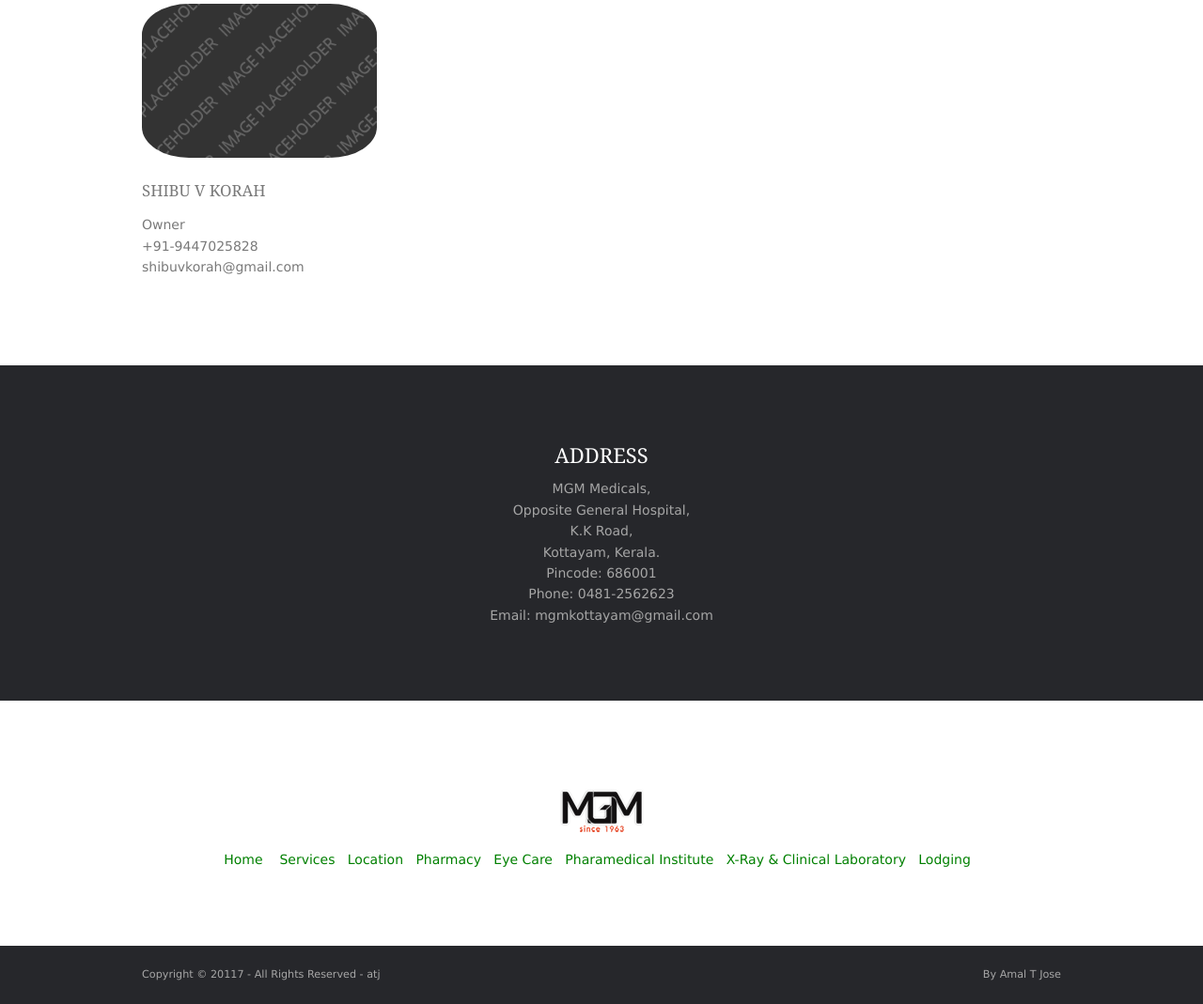
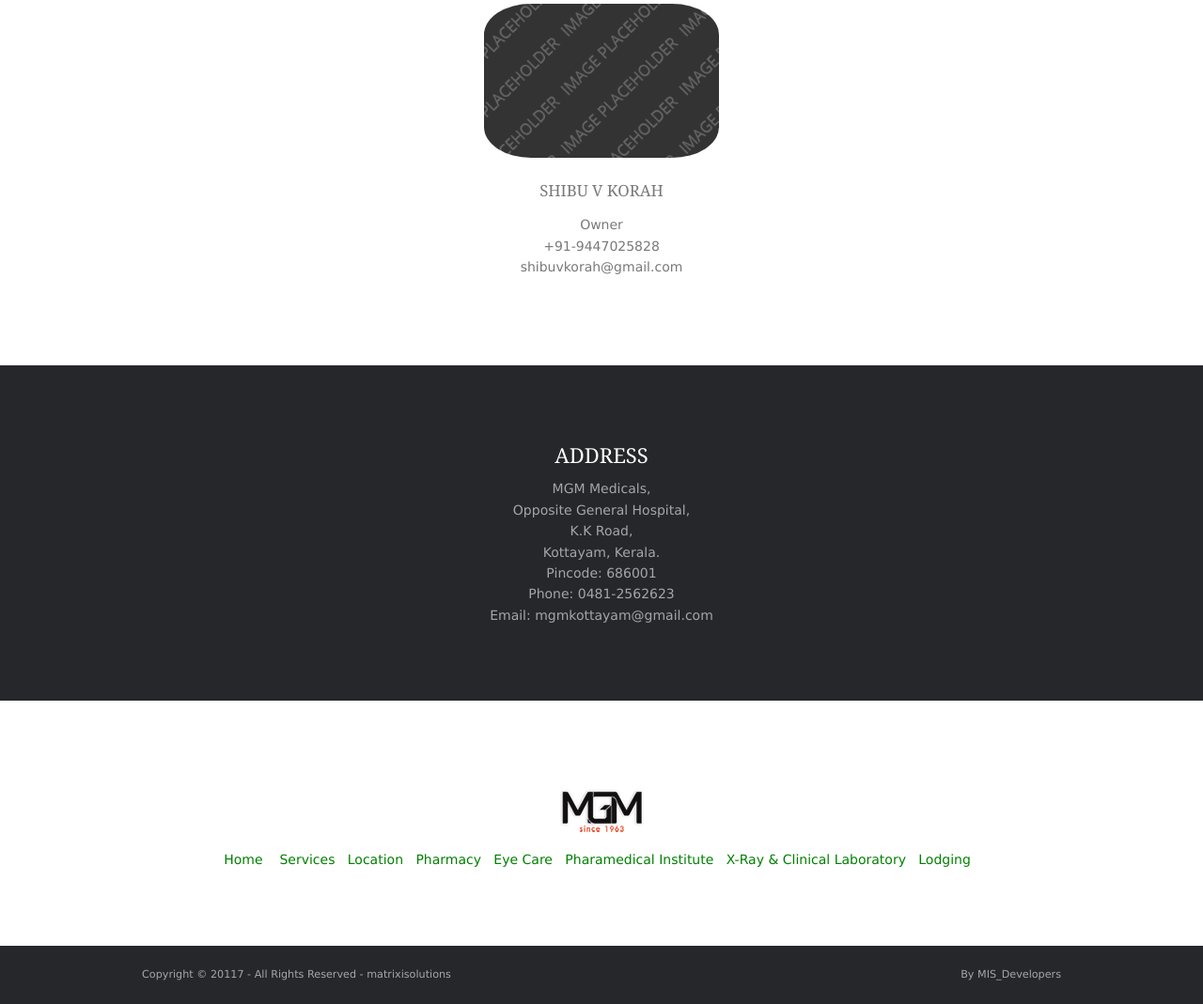
Before and after one commit to christymathew/MGM, a plain HTML site: page services/pharmacy.html in a window 1280 px wide. Shown: the part 2217-3286 px from the top of the page at 94% size. Drawn offline with Linux system fonts and the light colour scheme; files whose address does not match are found by name.

Commit message:
Update pharmacy.html

```diff
--- a/services/pharmacy.html
+++ b/services/pharmacy.html
@@ -1,15 +1,25 @@
 <!DOCTYPE html>
-<!--
-Template Name: Geodarn
-Author: <a href="http://www.os-templates.com/">OS Templates</a>
-Author URI: http://www.os-templates.com/
-Licence: Free to use under our free template licence terms
-Licence URI: http://www.os-templates.com/template-terms
--->
+
 <html>
 <head>
 <title>MGM Pharmacy</title>
 <meta charset="utf-8">
+
+ <meta name="author" content="Matrix Intelligent Solutions">
+        <link rel="shortcut icon" href="http://mgmkottayam.com/Images/fav.png" />
+        <meta name="description" content="MGM Medicals suitated at the heart of Kottayam Town, continues a legacy of 17 years of success in the pharmaceutical industry.">
+        <meta name="google-site-verification" content="oktrlwisuGKm8TiOTd4DRSaysun83I01fBnHV_r3qB8" />
+
+           <meta name="keyword" content="mgmkottayam, mgm,mgmgroup, kottayam, mgm institute, mgm medicals, christy mgm KOTTAYAM md">
+          <meta property="og:title" content="MGM Kottayam" />
+<meta property="og:url" content="http://mgmkottayam.com/services/pharmacy.html" />
+<meta property="og:description" content="MGM Medicals suitated at the heart of Kottayam Town, continues a legacy of 17 years of success in the pharmaceutical industry.">
+<meta property="og:image" content="Imagesfav.png">
+   <meta property="og:locale" content="en_GB" />
+<meta property="og:locale:alternate" content="fr_FR" />
+<meta property="og:locale:alternate" content="es_ES" />
+
+
 <meta name="viewport" content="width=device-width, initial-scale=1.0, maximum-scale=1.0, user-scalable=no">
 <link href="css/layout.css" rel="stylesheet" type="text/css" media="all">
 
@@ -239,14 +249,14 @@
 
 
 
-
+<center>
     <div class="group" style="align-items: center;">
       <div><img class="rotpod" src="images/demo/320x210.png" style=" border-radius: 20%;  width: 250px"  alt=""></div>
-      <div></article>
+      <div>
         <h6 class="nospace font-x1"><br>Shibu V Korah</h6>
         <p>Owner<br>+91-9447025828 <br>shibuvkorah@gmail.com</p>
       </div>
-    </div>
+    </div></center>
     <!-- ################################################################################################ -->
   </section>
 </div>
@@ -303,8 +313,8 @@
 <div class="wrapper row5">
   <div id="copyright" class="hoc clear">
     <!-- ################################################################################################ -->
-    <p class="fl_left">Copyright &copy; 20117 - All Rights Reserved - <a href="#">atj</a></p>
-    <p class="fl_right">By <a target="_blank" href="http://www.os-templates.com/" title="Free Website Templates">Amal T Jose</a></p>
+    <p class="fl_left">Copyright &copy; 20117 - All Rights Reserved - <a href="http://www.matrixisolutions.com/">matrixisolutions</a></p>
+    <p class="fl_right">By <a target="_blank" href="http://www.matrixisolutions.com/" title="matrixisolutions">MIS_Developers</a></p>
     <!-- ################################################################################################ -->
   </div>
 </div>
```
